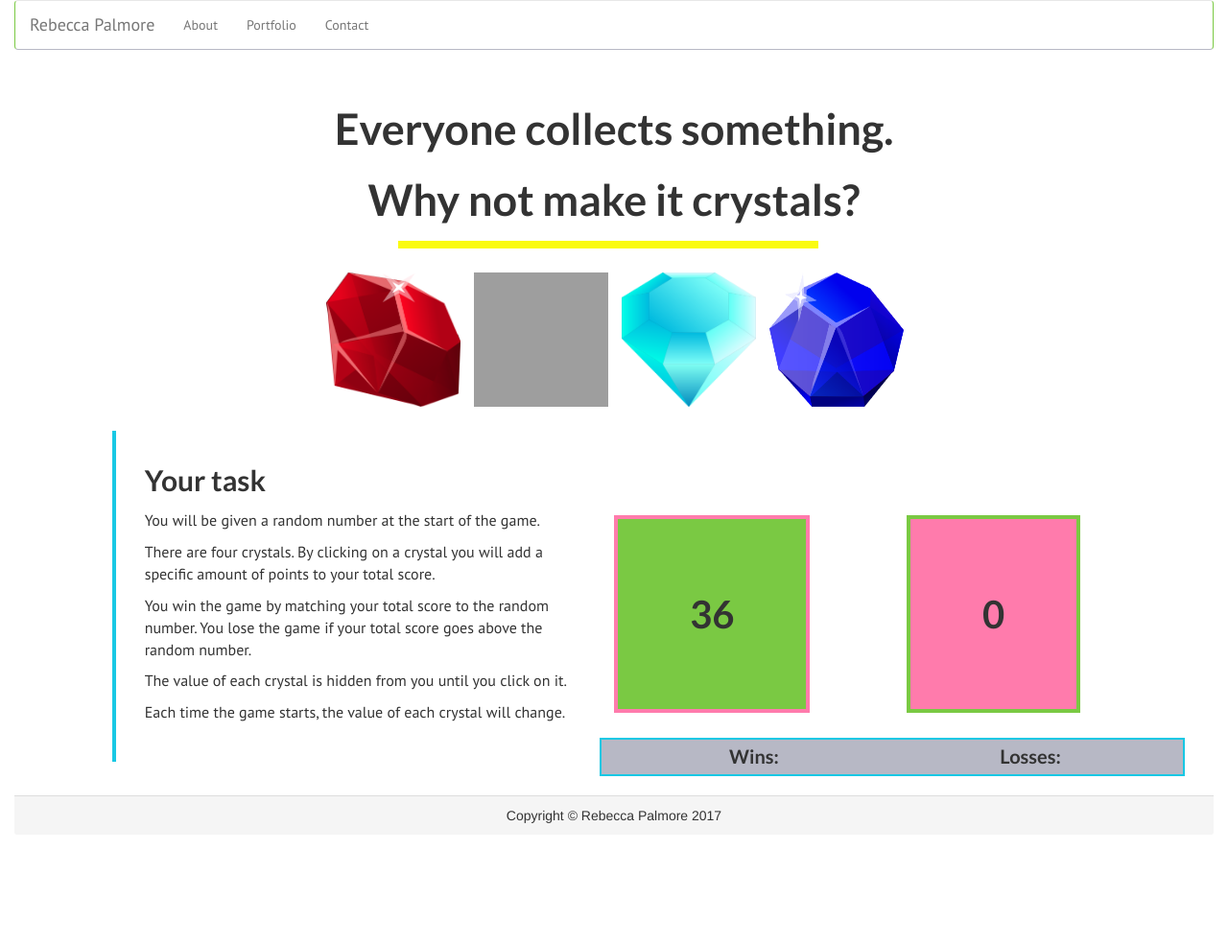
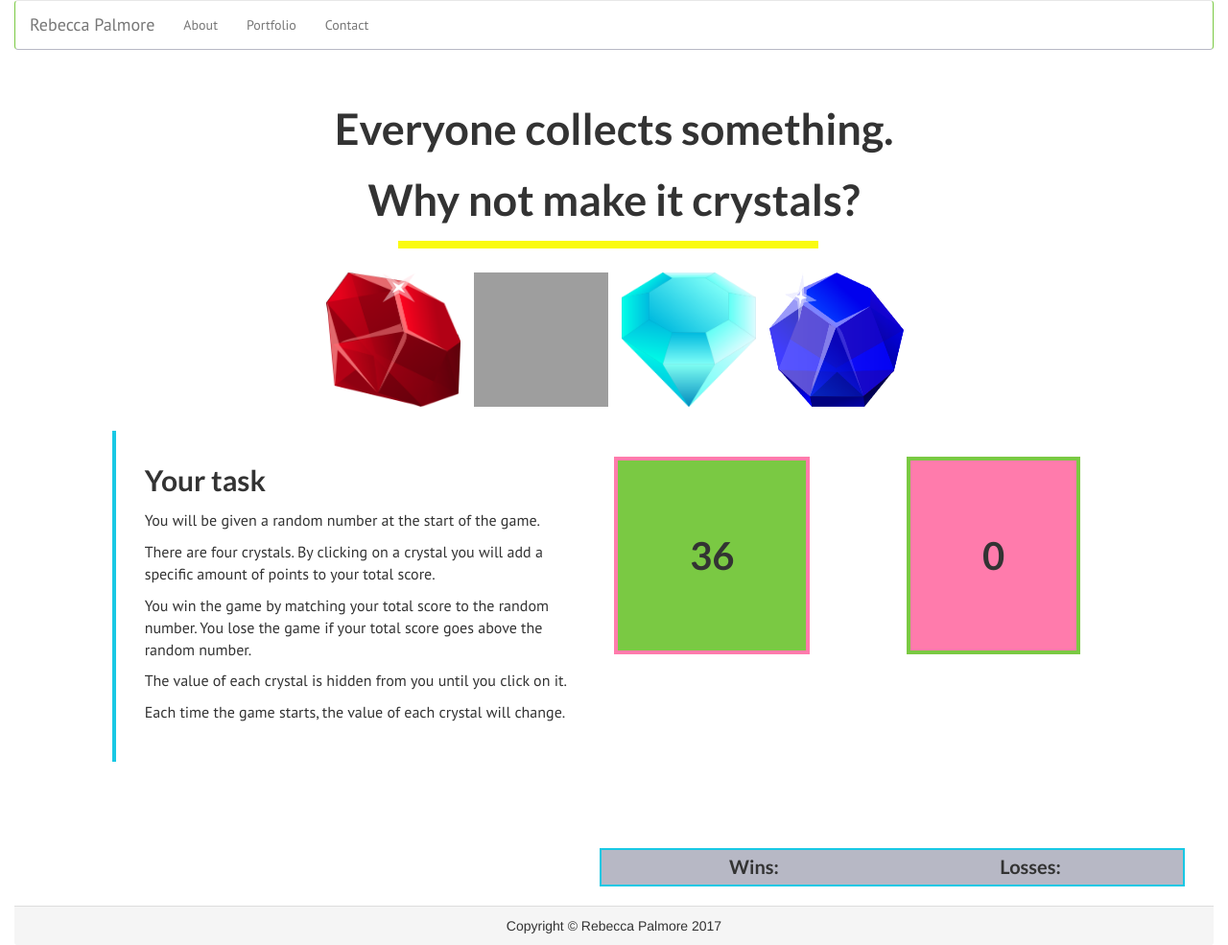
Before and after one commit to rpalmore/crystal-collector, a PHP site: page / in a window 1280 px wide. Shown: the whole page at 96% size. Before the commit the page ends 858 px from the top, so only its background shows below. Run offline with PHP 8.4, Linux system fonts and the light colour scheme; some libraries are stand-ins or nearby versions; grey boxes are pictures that could not be loaded.

Commit message:
tweaking files

```diff
--- a/assets/css/style.css
+++ b/assets/css/style.css
@@ -1,11 +1,3 @@
-body {
-/*	background-image: url("unicorn.png");
-	background-repeat: no-repeat;
-	background-size: 25%;
-	background-position: top left;
-	background-attachment: relative;*/
-}
-
 .navbar {
 	background-color: #ffffff;
 	border-bottom: 1px solid #b7b8c5;
@@ -14,28 +6,11 @@
 	font-family: 'PT Sans', sans-serif;
 }
 
-/*.navbar-brand {
-	color: #f15f2a;
-}*/
-
-.container-fluid
-	{
-		/*background-image: url("red.png");*/
-/*		background-image: url("citrine.jpg");
-		background-image: url("cobalt123_Flickr.jpg");*/
-/*		background-repeat: no-repeat;*/
-		/*background-position: bottom right;*/
-		/*background-attachment: relative;*/
-	}
 
 .main {
 	font-family: 'Lato', sans-serif;
 	font-size: 45px;
 	margin-top: 50px;
-	/*height: 175px;*/
-/*	background-image: url("cobalt123_Flickr.jpg");
-	background-repeat: no-repeat;
-	background-size: 30%;*/
 }
 
 .line {
@@ -78,7 +53,7 @@
 }
 
 .winning-num, .user-score {
-	margin-top: 15%;
+	margin-top: 10%;
 }
 
 #winning-num {
@@ -110,6 +85,7 @@
 }
 
 .score {
+	position: relative;
 	background-color: #f15f2a;
 	background-color: #b7b8c5;
 	font-family: 'Lato', sans-serif;
@@ -121,7 +97,6 @@
 }
 
 .row {
-	/*margin-top: 50px;*/
 	margin-bottom: 20px;
 }
 
--- a/assets/javascript/test.js
+++ b/assets/javascript/test.js
@@ -4,7 +4,7 @@
 3. User score counter
 4. Random winning number, between 19-120
 5. Random number for crystals A, B, C and D, between 1-12
-6. Empty array for all crystals
+6. Empty array for 4 crystals
 */
 
 var winCounter = 0;
@@ -15,16 +15,30 @@
 var crystalB = [];
 var crystalC = [];
 var crystalD = [];
-// var crystals = ["crystalA", "crystalB", "crystalC", "crystalD"];
-var randomNums = "";
-var list = [4];
+var crystal = [4];
+
+// Adding in audio element
+var audio = new Audio("assets/javascript/win.mp3");
+
+// Adding in button hover elements
+$("button").hover(function(){
+    $(this).css("background-color", "#fafb10");
+    }, function(){
+    $(this).css("background-color", "white");
+ });
+
+// And some fun link hover decoration
+$("a").hover(function(){
+    $(this).css("background-color", "#18c8e4");
+     }, function(){
+    $(this).css("background-color", "white");
+ });
 
 // Start game function
 function startGame () {
 pickWinningNum();
 pickCrystals();
 userScore = 0;
-// play();
 $("#user-score").text(userScore);
 }
 
@@ -37,22 +51,24 @@
     $("#winning-num").text(winningNum);
 };
 
+//Generate 4 random numbers for crystals
 function pickCrystals() {
-
-for (var i=0; i < 4; i++) {
-list[i] = Math.floor(Math.random() * (12 - 1 + 1)) + 1;
+	for (var i=0; i < 4; i++) {
+	crystal[i] = Math.floor(Math.random() * (12 - 1 + 1)) + 1;
+}
+	// Print numbers to console
+    console.log("These are crystal numbers (left to right): " + crystal[0] + (" ")
+    	+ crystal[1] + (" ") + crystal[2] + (" ") + crystal[3] + (" "));
 }
 
-// console.log(list);
-    console.log("These are crystal numbers (left to right): " + list[0] + (" ")
-    	+ list[1] + (" ") + list[2] + (" ") + list[3] + (" "));
+
+// Add a click function to each crystal and if/else statements
+// Was trying to simplify this so no repeated code, but couldn't figure it out!
+
+$("button").click(function() {
+	for (var i = 0; i < 4; i++) {
+	$("#user-score").text(userScore += crystal[i]);
 }
-
-var audio = new Audio("assets/javascript/win.mp3");
-
-
-$("#crystal-a").click(function() {
-	$("#user-score").text(userScore += list[0]);
 	if (userScore === winningNum) {
 		winCounter++;
 		$("#win-counter").text(winCounter);
@@ -63,14 +79,61 @@
 		$("#loss-counter").text(lossCounter);
 		startGame();
 	}
-});
+})
 
-$("#crystal-b").click(function() {
-	$("#user-score").text(userScore += list[1]);
-});
 
-$("button").hover(function(){
-    $(this).css("background-color", "#fafb10");
-    }, function(){
-    $(this).css("background-color", "white");
- });
+// $("#crystal-a").click(function() {
+// 	$("#user-score").text(userScore += crystal[0]);
+// 	if (userScore === winningNum) {
+// 		winCounter++;
+// 		$("#win-counter").text(winCounter);
+// 		startGame();
+// 		audio.play();
+// 	} else if (userScore > winningNum) {
+// 		lossCounter++;
+// 		$("#loss-counter").text(lossCounter);
+// 		startGame();
+// 	}
+// });
+
+// $("#crystal-b").click(function() {
+// 	$("#user-score").text(userScore += crystal[1]);
+// 	if (userScore === winningNum) {
+// 		winCounter++;
+// 		$("#win-counter").text(winCounter);
+// 		startGame();
+// 		audio.play();
+// 	} else if (userScore > winningNum) {
+// 		lossCounter++;
+// 		$("#loss-counter").text(lossCounter);
+// 		startGame();
+// 	}
+// });
+
+// $("#crystal-c").click(function() {
+// 	$("#user-score").text(userScore += crystal[2]);
+// 	if (userScore === winningNum) {
+// 		winCounter++;
+// 		$("#win-counter").text(winCounter);
+// 		startGame();
+// 		audio.play();
+// 	} else if (userScore > winningNum) {
+// 		lossCounter++;
+// 		$("#loss-counter").text(lossCounter);
+// 		startGame();
+// 	}
+// });
+
+// $("#crystal-d").click(function() {
+// 	$("#user-score").text(userScore += crystal[3]);
+// 	if (userScore === winningNum) {
+// 		winCounter++;
+// 		$("#win-counter").text(winCounter);
+// 		startGame();
+// 		audio.play();
+// 	} else if (userScore > winningNum) {
+// 		lossCounter++;
+// 		$("#loss-counter").text(lossCounter);
+// 		startGame();
+// 	}
+// });
--- a/index.html
+++ b/index.html
@@ -115,7 +115,7 @@
 		</div>
 
 		<div class="row-2">
-			<div class="score text-center col-lg-6 col-xs-12">
+			<div class="score text-center col-lg-6 col-lg-offset-6 col-xs-12">
 				<p class="wins col-xs-6">
 					Wins: <span id="win-counter"></span>
 				</p>
```
Also changed, not shown: assets/javascript/game.js (+28 -16 lines).
